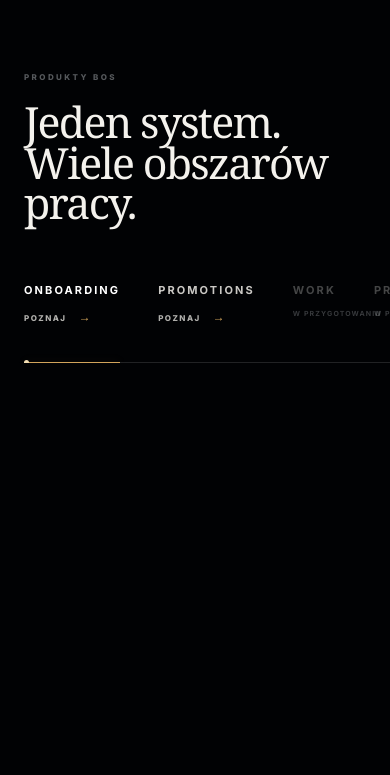
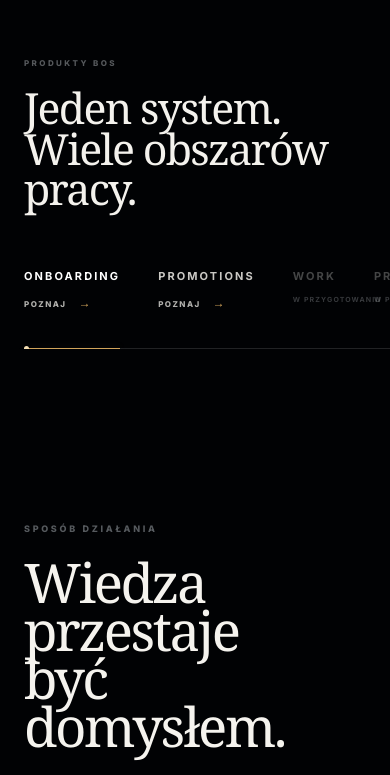
Before and after one commit to vernegroup/bos-platform, a Next.js app: page / in a window 390 px wide. Shown: the part 1161-1936 px from the top of the page. Built offline with nearby package versions, Linux system fonts and the light colour scheme.

Commit message:
FIX compress public home vertical rhythm

```diff
--- a/app/public-products.css
+++ b/app/public-products.css
@@ -1,14 +1,14 @@
 /* PUBLIC-06 / SCALE FIX — product navigation is a rail, not a card section. */
 .bos-product-rail{
   position:relative;
-  min-height:72vh;
-  padding:clamp(90px,13vh,150px) 0 clamp(100px,15vh,170px);
+  min-height:auto;
+  padding:clamp(76px,10vh,110px) 0 clamp(78px,10vh,115px);
   color:#f4f2ed;
   overflow:hidden;
 }
 .bos-product-rail__intro{
   width:min(78vw,1180px);
-  margin:0 auto clamp(72px,10vh,110px);
+  margin:0 auto clamp(48px,6vh,70px);
 }
 .bos-product-rail__intro>span{color:rgba(224,229,235,.38);font-size:8px;font-weight:800;letter-spacing:.3em}
 .bos-product-rail__intro h2{
@@ -91,7 +91,7 @@
 .bos-public-root .bos-product-modal-cta{background:#b8873e;color:#07111d}
 .bos-public-root .bos-product-modal-steps{border-color:rgba(255,255,255,.09)}
 @media(max-width:800px){
-  .bos-product-rail{min-height:65vh;padding:86px 0 110px}
+  .bos-product-rail{min-height:auto;padding:72px 0 84px}
   .bos-product-rail__intro{width:calc(100vw - 48px);margin-bottom:62px}
   .bos-product-rail__intro h2{font-size:clamp(38px,11vw,58px)}
   .bos-product-rail__track{gap:38px;padding-left:24px;padding-right:24px}
--- a/app/public-story.css
+++ b/app/public-story.css
@@ -1,14 +1,14 @@
 /* PUBLIC-07 — one continuous content journey through the spatial scene */
 .bos-public-story{
   position:relative;
-  min-height:390vh;
+  min-height:auto;
   color:#f5f3ee;
 }
 .bos-public-story__passage{
   position:relative;
   width:min(660px,78vw);
-  padding-top:42vh;
-  padding-bottom:42vh;
+  padding-top:clamp(90px,14vh,150px);
+  padding-bottom:clamp(90px,14vh,150px);
 }
 .bos-public-story__passage--left{margin-left:8vw}
 .bos-public-story__passage--right{margin-left:auto;margin-right:9vw}
@@ -41,8 +41,8 @@
 .bos-public-story__passage--right{text-align:right}
 .bos-public-story__passage--right p{margin-left:auto}
 .bos-public-story__closing{
-  min-height:100vh;
-  padding:26vh 8vw 18vh;
+  min-height:70vh;
+  padding:clamp(120px,18vh,190px) 8vw clamp(100px,14vh,150px);
   display:flex;
   flex-direction:column;
   align-items:flex-start;
@@ -68,8 +68,8 @@
 }
 .bos-public-story__closing a span{font-size:16px}
 @media(max-width:800px){
-  .bos-public-story{min-height:310vh}
-  .bos-public-story__passage{width:calc(100vw - 48px);padding-top:32vh;padding-bottom:32vh}
+  .bos-public-story{min-height:auto}
+  .bos-public-story__passage{width:calc(100vw - 48px);padding-top:90px;padding-bottom:90px}
   .bos-public-story__passage--left,
   .bos-public-story__passage--right,
   .bos-public-story__passage--center{margin-left:24px;margin-right:24px;text-align:left}
```
